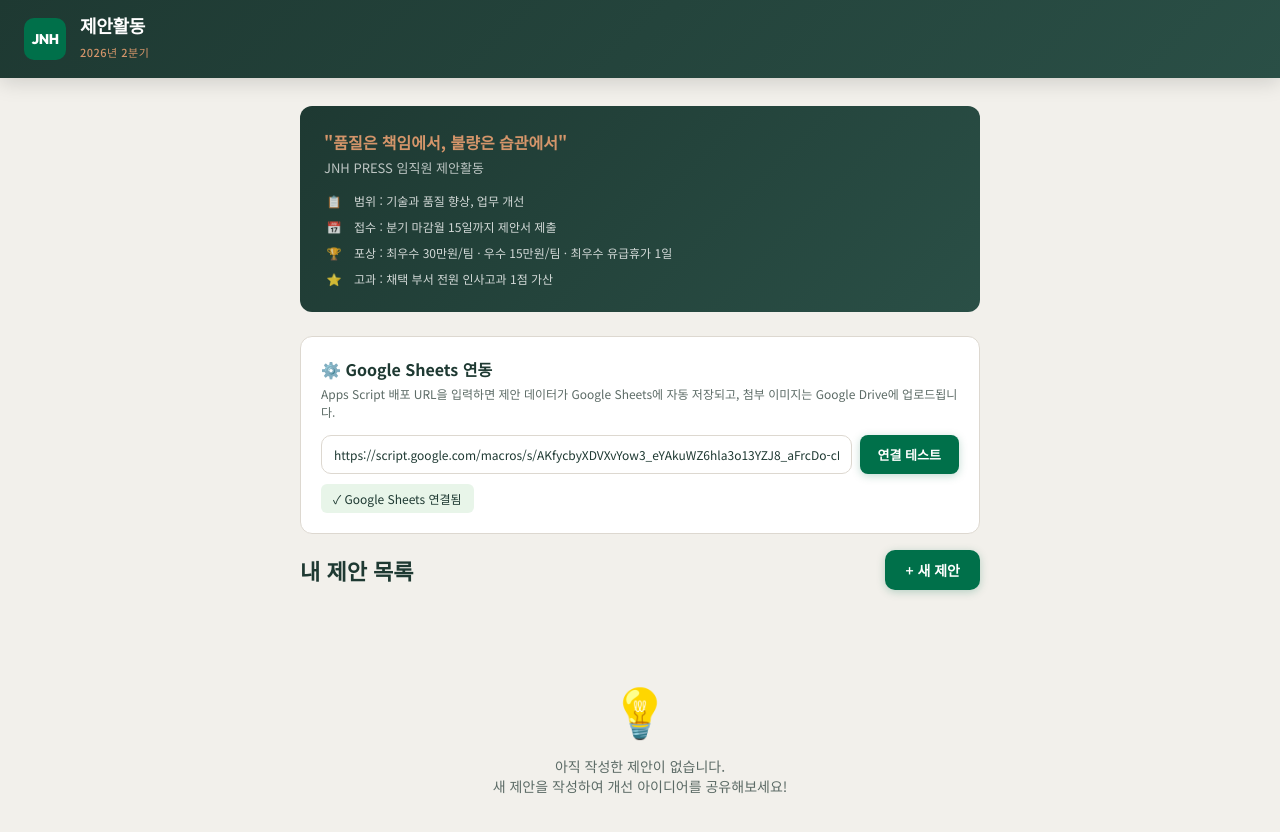
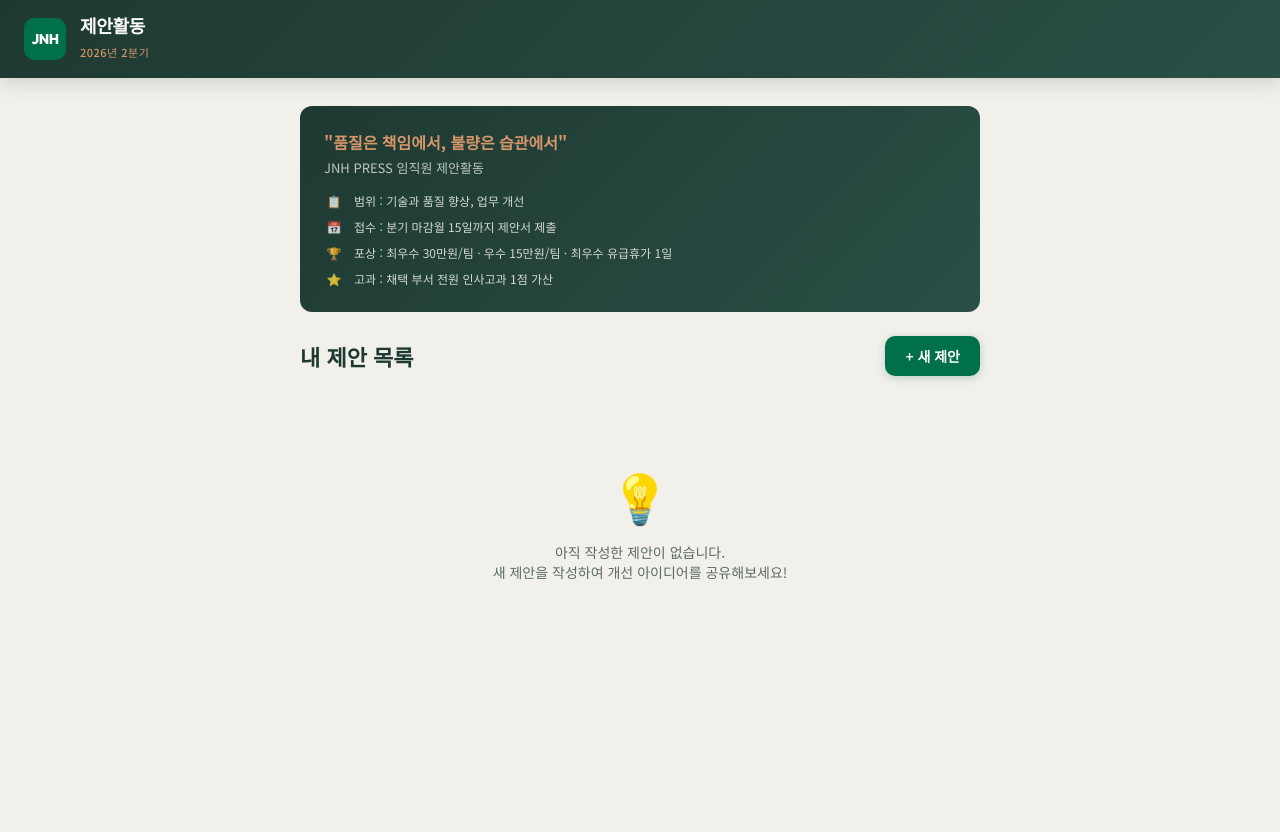
Before and after one commit to andreshong/jnh-proposal, a React (Create React App) app: page / in a window 1280 px wide. Shown: the top 832 px of the page. After the commit the page ends 800 px from the top, so only its background shows below. Built offline with nearby package versions, Linux system fonts and the light colour scheme.

Commit message:
Update App.js

```diff
--- a/src/App.js
+++ b/src/App.js
@@ -1184,27 +1184,6 @@ export default function App() {
               </div>
             </div>
 
-            {/* Settings */}
-            <div className="settings-card animate-in">
-              <div className="settings-title">⚙️ Google Sheets 연동</div>
-              <div className="settings-desc">
-                Apps Script 배포 URL을 입력하면 제안 데이터가 Google Sheets에 자동 저장되고,
-                첨부 이미지는 Google Drive에 업로드됩니다.
-              </div>
-              <div className="settings-row">
-                <input className="text-input" placeholder="https://script.google.com/macros/s/..."
-                  value={urlInput} onChange={e => setUrlInput(e.target.value)} />
-                <button className="settings-btn btn-primary"
-                  onClick={() => urlInput.trim() && testConnection(urlInput.trim())}>
-                  연결 테스트
-                </button>
-              </div>
-              <div className={`conn-status ${connStatus === "ok" ? "conn-ok" : connStatus === "fail" ? "conn-fail" : "conn-none"}`}>
-                {connStatus === "ok" && "✓ Google Sheets 연결됨"}
-                {connStatus === "fail" && "✕ 연결 실패 - URL을 확인해주세요"}
-                {connStatus === "none" && "○ 미연결 (로컬 저장만 사용)"}
-              </div>
-            </div>
 
             {proposals.length > 0 && (
               <div className="dashboard-stats animate-in">
```
